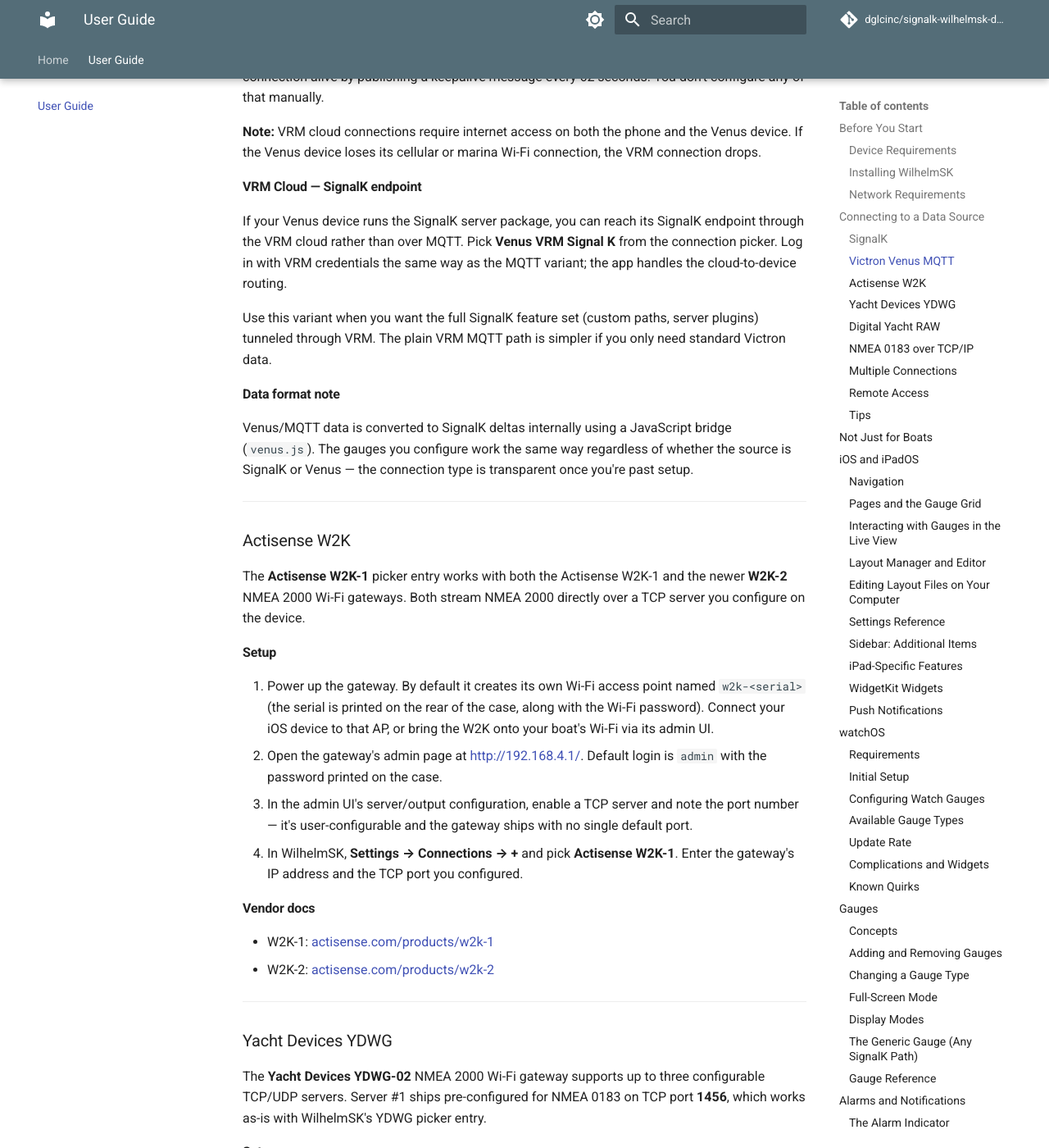
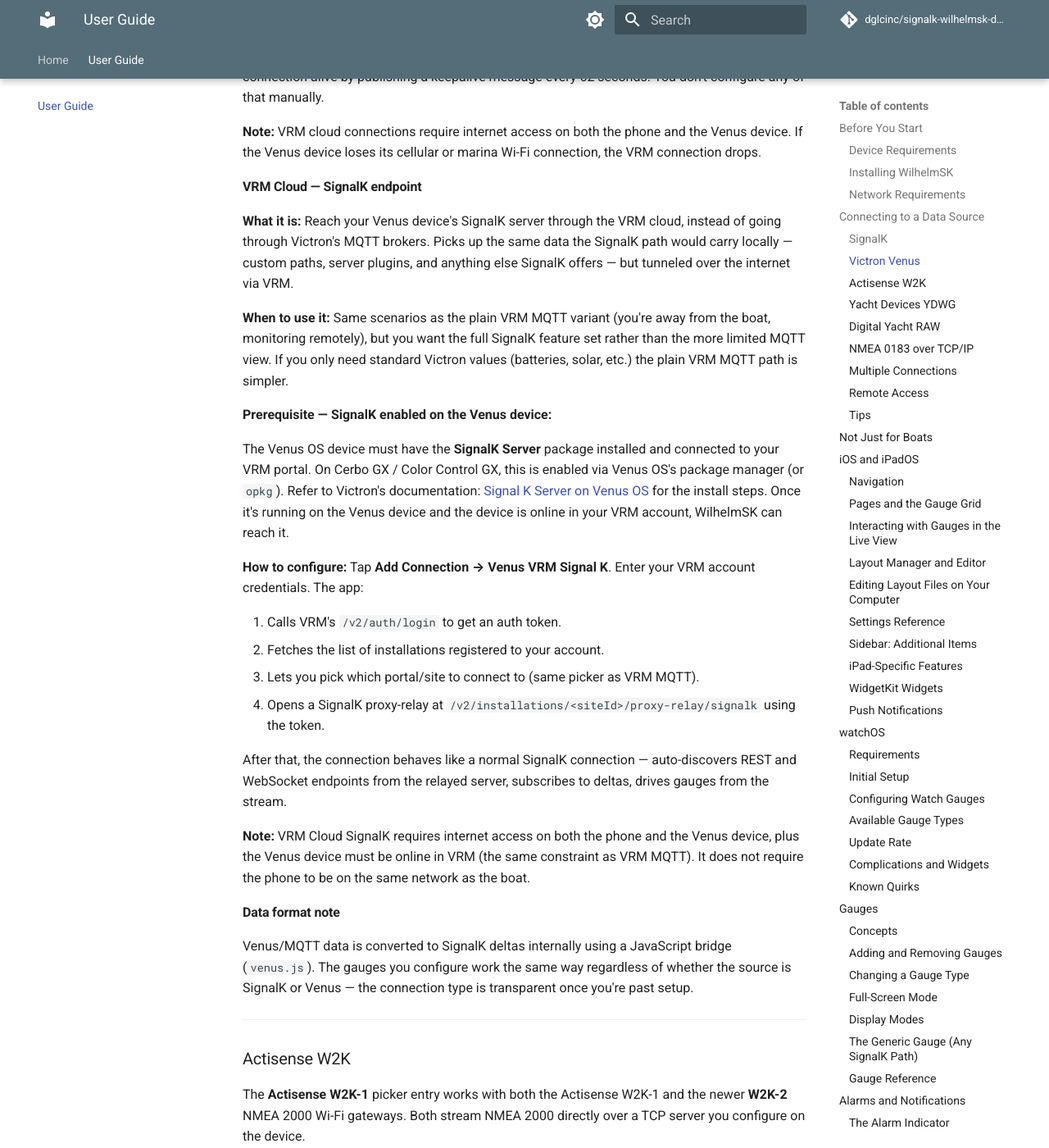
Before and after one commit to dglcinc/signalk-wilhelmsk-docs, an MkDocs documentation site: the page built from docs/user-guide.md, in a window 1280 px wide and 1400 px high, scrolled down 4747 px. Shown: the whole window at 82% size. Built offline with MkDocs 1.6.1 and Material for MkDocs 9.7.7, drawn with Linux system fonts in a browser that asks for light colours; comment, search, counter and statistics services are not loaded; some of the changed text lies outside the part shown.

Commit message:
docs(connecting): full setup walkthrough for Venus VRM SignalK (#14)
The earlier rewrite added VRM SignalK as a brief mention but skipped a
real setup section. This expands it into a proper subsection with the
same depth as VRM MQTT:

- Prerequisite call-out: SignalK Server package must be installed and
  active on the Venus device, with the device online in VRM. Links to
  Victron's own SignalK-on-Venus install docs.
- WilhelmSK config flow: tap Venus VRM Signal K, log in with VRM
  credentials, pick a portal from the auto-fetched installation list.
- Under-the-hood detail (from the WilhelmSK source): the app calls
  /v2/auth/login, /v2/users/<id>/installations, then opens a SignalK
  proxy-relay at /v2/installations/<siteId>/proxy-relay/signalk.
- Reminder that this requires internet on both ends like VRM MQTT.

While in here, the parent section heading is renamed from
"Victron Venus MQTT" to just "Victron Venus" — the section covers
three paths now (local MQTT, VRM MQTT, VRM SignalK) and only two of
them are MQTT. Comparison table at top updated to match. No internal
anchor references to the old slug.

Co-authored-by: Claude Opus 4.7 (1M context) <noreply@anthropic.com>

```diff
--- a/docs/user-guide.md
+++ b/docs/user-guide.md
@@ -42,7 +42,7 @@ This is where most of your one-time setup happens. WilhelmSK can connect directl
 | Source | Best for |
 |---|---|
 | **SignalK server** | The flexible default — runs on a Raspberry Pi or similar, aggregates all your NMEA data, works with every WilhelmSK feature |
-| **Victron Venus MQTT** | Victron Energy installations — batteries, inverters, solar, shore power. Local or via VRM cloud |
+| **Victron Venus** | Victron Energy installations — batteries, inverters, solar, shore power. Local MQTT, VRM cloud MQTT, or VRM cloud SignalK |
 | **Actisense W2K** | Direct NMEA 2000 over Wi-Fi via an Actisense W2K-1 or W2K-2 gateway |
 | **Yacht Devices YDWG** | Direct NMEA 2000 over Wi-Fi via a Yacht Devices YDWG-02 gateway |
 | **Digital Yacht RAW** | Digital Yacht Wi-Fi NMEA 0183 gateways (WLN10/WLN30/NavLink2/LANLink); also Yacht Devices YDEN-02 |
@@ -115,9 +115,9 @@ Each connection can be marked as a **favorite**. Favorites appear at the top of
 
 ---
 
-### Victron Venus MQTT
+### Victron Venus
 
-Victron Energy's Venus OS (running on a Cerbo GX, Color Control GX, or compatible Raspberry Pi) exposes vessel electrical data — batteries, solar, inverters, shore power, tanks — via MQTT. WilhelmSK can connect directly to the local MQTT broker or through Victron's VRM cloud portal.
+Victron Energy's Venus OS (running on a Cerbo GX, Color Control GX, or compatible Raspberry Pi) exposes vessel electrical data — batteries, solar, inverters, shore power, tanks. WilhelmSK supports three connection paths to it: local MQTT, VRM cloud MQTT, and VRM cloud SignalK.
 
 #### Local MQTT
 
@@ -144,9 +144,24 @@ Under the hood the app connects to `mqtt<N>.victronenergy.com:8883` using TLS. I
 
 #### VRM Cloud — SignalK endpoint
 
-If your Venus device runs the SignalK server package, you can reach its SignalK endpoint through the VRM cloud rather than over MQTT. Pick **Venus VRM Signal K** from the connection picker. Log in with VRM credentials the same way as the MQTT variant; the app handles the cloud-to-device routing.
+**What it is:** Reach your Venus device's SignalK server through the VRM cloud, instead of going through Victron's MQTT brokers. Picks up the same data the SignalK path would carry locally — custom paths, server plugins, and anything else SignalK offers — but tunneled over the internet via VRM.
 
-Use this variant when you want the full SignalK feature set (custom paths, server plugins) tunneled through VRM. The plain VRM MQTT path is simpler if you only need standard Victron data.
+**When to use it:** Same scenarios as the plain VRM MQTT variant (you're away from the boat, monitoring remotely), but you want the full SignalK feature set rather than the more limited MQTT view. If you only need standard Victron values (batteries, solar, etc.) the plain VRM MQTT path is simpler.
+
+**Prerequisite — SignalK enabled on the Venus device:**
+
+The Venus OS device must have the **SignalK Server** package installed and connected to your VRM portal. On Cerbo GX / Color Control GX, this is enabled via Venus OS's package manager (or `opkg`). Refer to Victron's documentation: [Signal K Server on Venus OS](https://www.victronenergy.com/live/venus-os:signalk-installation) for the install steps. Once it's running on the Venus device and the device is online in your VRM account, WilhelmSK can reach it.
+
+**How to configure:** Tap **Add Connection → Venus VRM Signal K**. Enter your VRM account credentials. The app:
+
+1. Calls VRM's `/v2/auth/login` to get an auth token.
+2. Fetches the list of installations registered to your account.
+3. Lets you pick which portal/site to connect to (same picker as VRM MQTT).
+4. Opens a SignalK proxy-relay at `/v2/installations/<siteId>/proxy-relay/signalk` using the token.
+
+After that, the connection behaves like a normal SignalK connection — auto-discovers REST and WebSocket endpoints from the relayed server, subscribes to deltas, drives gauges from the stream.
+
+**Note:** VRM Cloud SignalK requires internet access on both the phone and the Venus device, plus the Venus device must be online in VRM (the same constraint as VRM MQTT). It does not require the phone to be on the same network as the boat.
 
 #### Data format note
 
```
Also changed, not shown: plugin/public/user-guide/index.html (+25 -14 lines), 1 other file.
